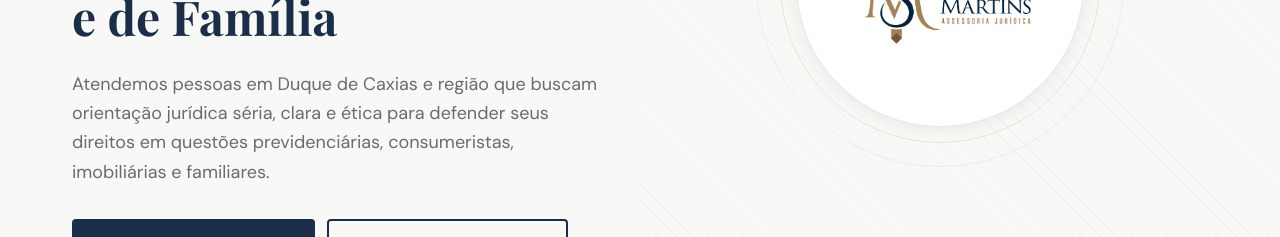
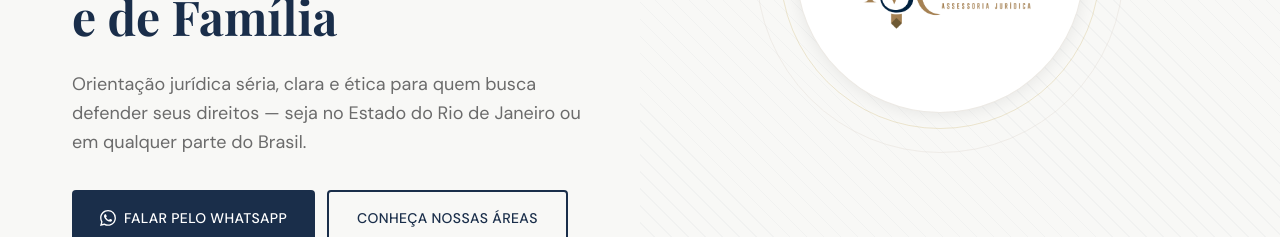
Before and after one commit to sammsilvaadv-ux/Meu-site, a Next.js app: page / in a window 1280 px wide. Shown: the part 452-689 px from the top of the page. Built offline with nearby package versions, Linux system fonts and the light colour scheme; no server answers.

Commit message:
atualiza subtitulo do hero

```diff
--- a/src/components/home/Hero.tsx
+++ b/src/components/home/Hero.tsx
@@ -41,10 +41,9 @@ export function Hero() {
 
             {/* Subtítulo */}
             <p className="text-lg text-muted leading-relaxed max-w-xl">
-              Atendemos pessoas em Duque de Caxias e região que buscam
-              orientação jurídica séria, clara e ética para defender seus
-              direitos em questões previdenciárias, consumeristas,
-              imobiliárias e familiares.
+              Orientação jurídica séria, clara e ética para quem busca defender
+              seus direitos — seja no Estado do Rio de Janeiro ou em qualquer
+              parte do Brasil.
             </p>
 
             {/* CTAs */}
@@ -70,7 +69,6 @@ export function Hero() {
             aria-hidden
           >
             <div className="relative">
-              {/* Círculo com logo */}
               <div className="w-72 h-72 rounded-full border border-border/60 flex items-center justify-center bg-white shadow-card">
                 <Image
                   src="/logo-color.png"
@@ -81,9 +79,7 @@ export function Hero() {
                   priority
                 />
               </div>
-              {/* Anel externo */}
               <div className="absolute inset-0 -m-4 rounded-full border border-gold/20" />
-              {/* Anel mais externo */}
               <div className="absolute inset-0 -m-10 rounded-full border border-border/40" />
             </div>
           </div>
```
